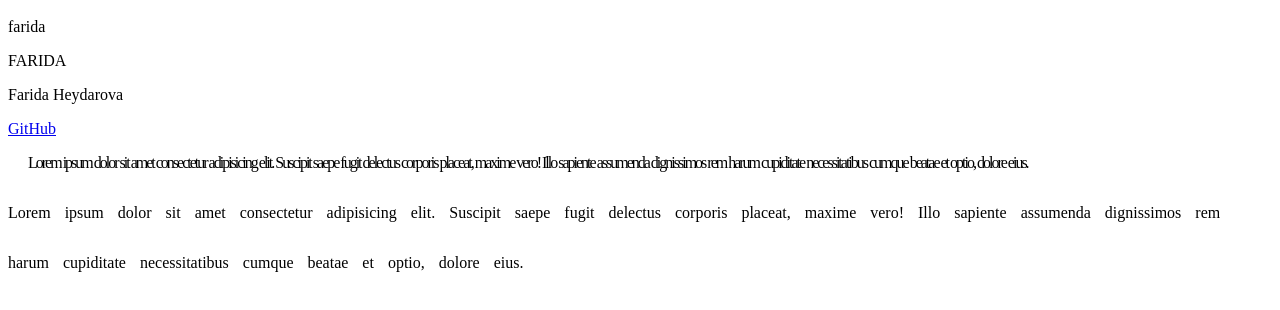
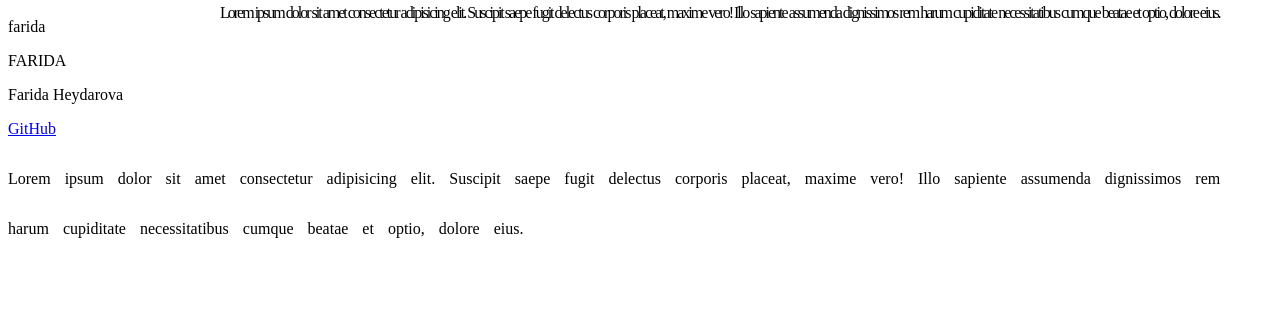
Before and after one commit to faridaheydarova/front-end, a plain HTML site: page index.html in a window 1280 px wide. Shown: the part 62-372 px from the top of the page. Drawn offline with Linux system fonts and the light colour scheme.

Commit message:
Update style.css

```diff
--- a/style.css
+++ b/style.css
@@ -10,6 +10,9 @@
 #p-4{
     text-indent: 20px;
     letter-spacing: -2px;
+    position: absolute;
+    left: 200px;
+    top: 50px;
 
 }
 #p-5{
```
